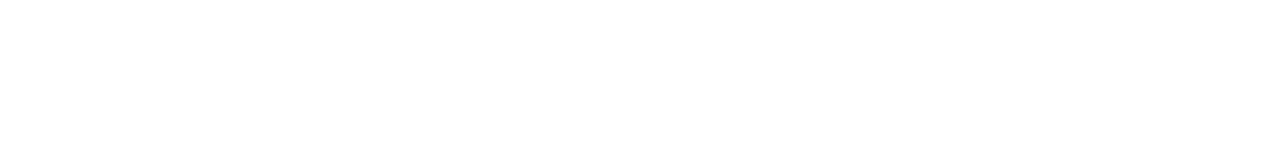
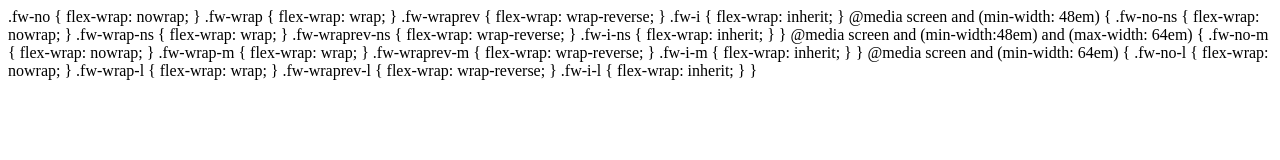
Before and after one commit to mrmrs/css-flex-wrap, a website: page index.html in a window 1280 px wide. Drawn offline with Linux system fonts and the light colour scheme.

Commit message:
Adding css contents to html file for documentation

```diff
--- a/index.html
+++ b/index.html
@@ -12,5 +12,31 @@
     <link rel="stylesheet" href="flex-wrap.css">
   </head>
   <body>
-  </body>
+.fw-no {      flex-wrap: nowrap; }
+.fw-wrap {    flex-wrap: wrap; }
+.fw-wraprev { flex-wrap: wrap-reverse; }
+.fw-i {       flex-wrap: inherit; }
+
+@media screen and (min-width: 48em) {
+.fw-no-ns {      flex-wrap: nowrap; }
+.fw-wrap-ns {    flex-wrap: wrap; }
+.fw-wraprev-ns { flex-wrap: wrap-reverse; }
+.fw-i-ns {       flex-wrap: inherit; }
+}
+
+@media screen and (min-width:48em) and (max-width: 64em) {
+.fw-no-m {      flex-wrap: nowrap; }
+.fw-wrap-m {    flex-wrap: wrap; }
+.fw-wraprev-m { flex-wrap: wrap-reverse; }
+.fw-i-m {       flex-wrap: inherit; }
+}
+
+@media screen and (min-width: 64em) {
+.fw-no-l {      flex-wrap: nowrap; }
+.fw-wrap-l {    flex-wrap: wrap; }
+.fw-wraprev-l { flex-wrap: wrap-reverse; }
+.fw-i-l {       flex-wrap: inherit; }
+}
+
+</body>
 </html>
```
